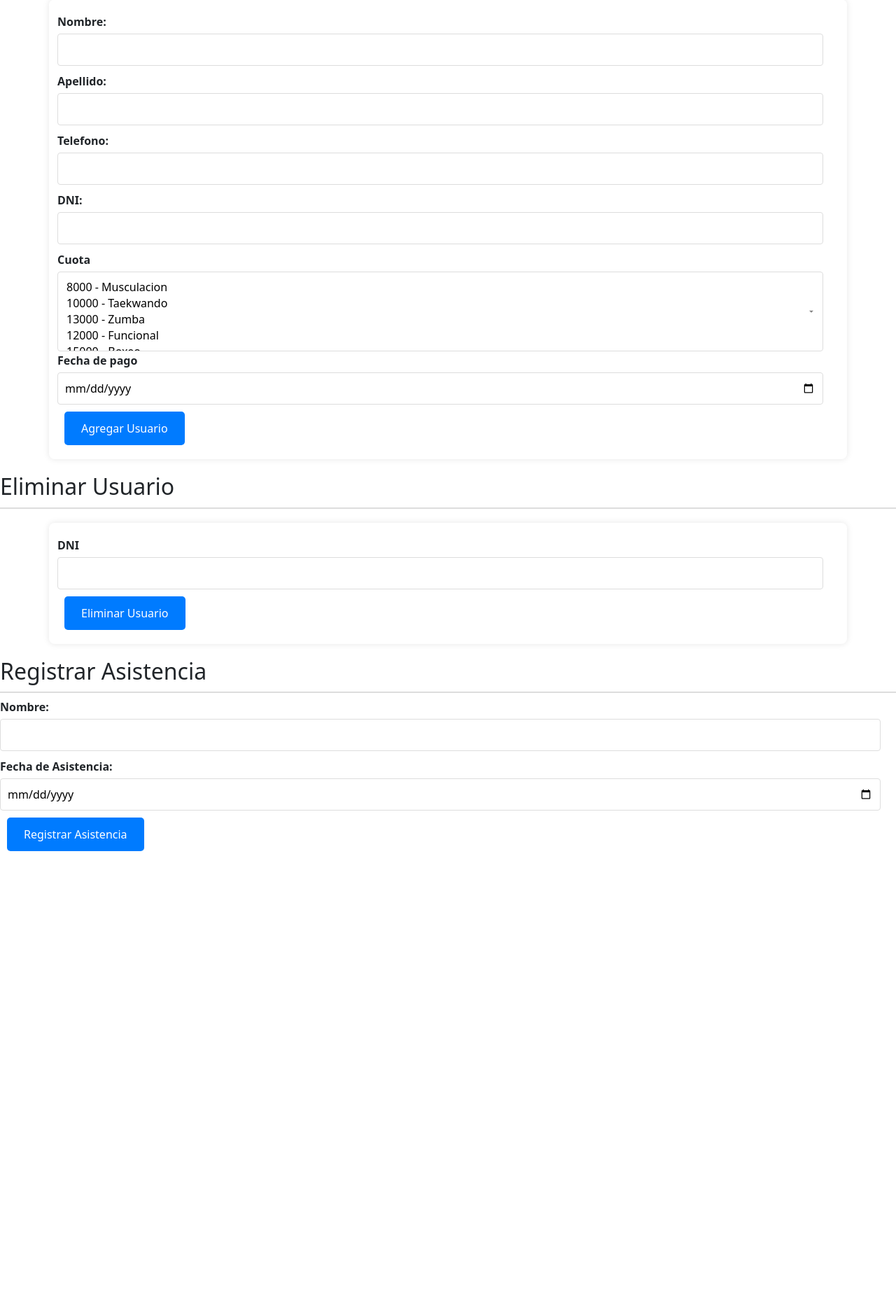
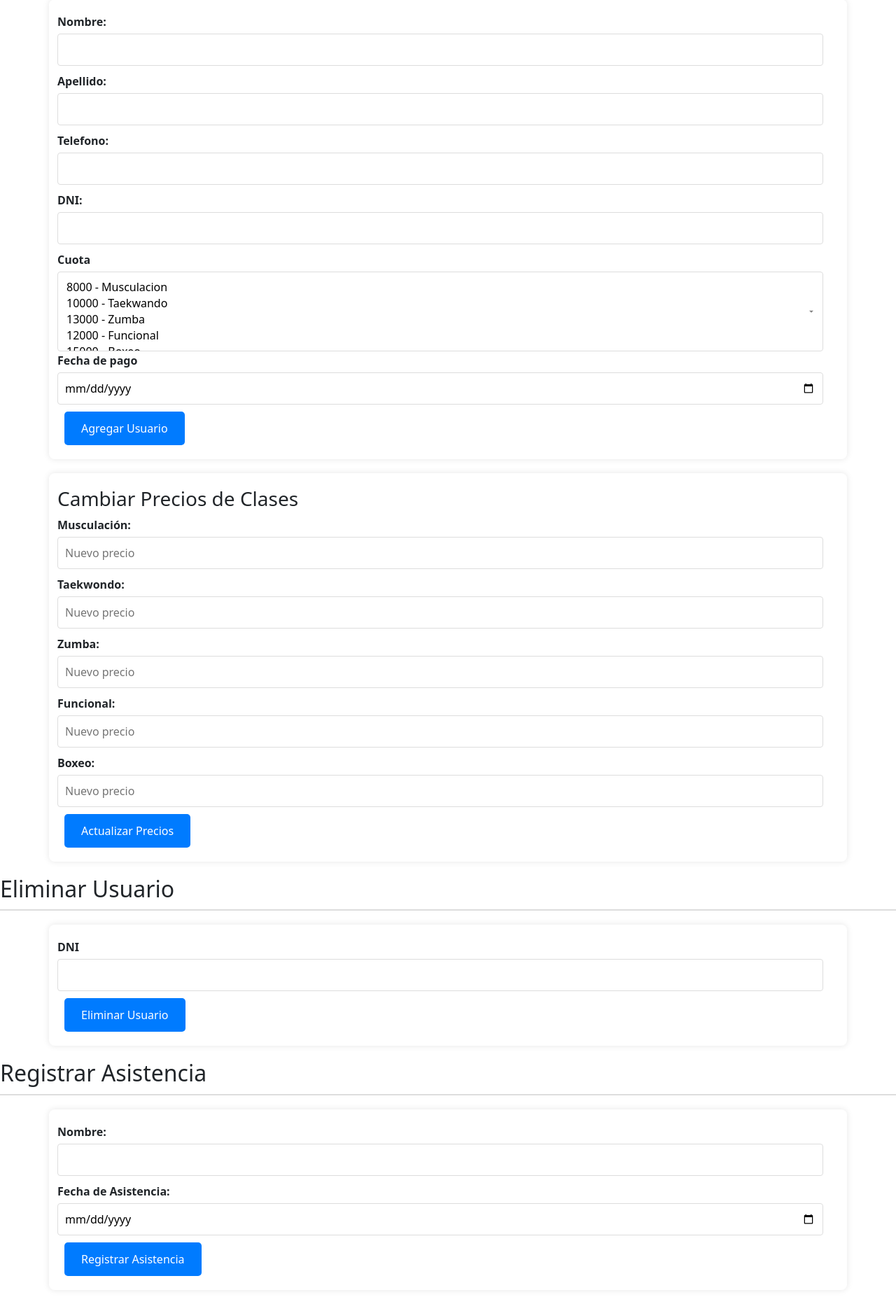
Before and after one commit to Facundo223/M-S, a PHP site: page /gestion.html in a window 1280 px wide. Shown: the part 175-2038 px from the top of the page at 70% size. Before the commit the page ends 1391 px from the top, so only its background shows below. Run offline with PHP 8.4, Linux system fonts and the light colour scheme.

Commit message:
Add files via upload

```diff
--- a/gestion.html
+++ b/gestion.html
@@ -9,6 +9,7 @@
     <title>Gestión de Usuarios</title>
 </head>
 <body>
+
     <h1>Gestión de Usuarios</h1>
     <a href="ver_registros.php" class=" boton"><button>Ver Registros</button></a>
     <h2>Registrar Cliente</h2>
@@ -42,6 +43,27 @@
     </div>
     </form>
 
+    <form action="actualizarprecios.php" method="post">
+        <div class="container">
+        <h3>Cambiar Precios de Clases</h3>
+        <label for="nuevoPrecioMusculacion">Musculación:</label>
+        <input type="number" id="nuevoPrecioMusculacion" name="nuevoPrecioMusculacion" placeholder="Nuevo precio">
+        <br>
+        <label for="nuevoPrecioTaekwondo">Taekwondo:</label>
+        <input type="number" id="nuevoPrecioTaekwondo" name="nuevoPrecioTaekwondo" placeholder="Nuevo precio">
+        <br>
+        <label for="nuevoPrecioZumba">Zumba:</label>
+        <input type="number" id="nuevoPrecioZumba" name="nuevoPrecioZumba" placeholder="Nuevo precio">
+        <br>
+        <label for="nuevoPrecioFuncional">Funcional:</label>
+        <input type="number" id="nuevoPrecioFuncional" name="nuevoPrecioFuncional" placeholder="Nuevo precio">
+        <br>
+        <label for="nuevoPrecioBoxeo">Boxeo:</label>
+        <input type="number" id="nuevoPrecioBoxeo" name="nuevoPrecioBoxeo" placeholder="Nuevo precio">
+        <br>
+        <input type="submit" value="Actualizar Precios">
+        </div>
+    </form>
 
     <h2>Eliminar Usuario</h2>
     <form action="baja.php" method="post">
@@ -55,6 +77,7 @@
 
     <h2>Registrar Asistencia</h2>
     <form action="registrar_asistencia.php" method="post">
+    <div class="container">
     <label for="Nombre_asistencia">Nombre:</label>
     <input type="text" id="Nombre_asistencia" name="Nombre" required>
     <br>
@@ -62,29 +85,21 @@
     <input type="date" id="FecheAsistencia" name="FechaAsistencia" required>
     <br>
     <input type="submit" value="Registrar Asistencia">
+    </div>
     </form>
-
-
-    <!-- <h2>Modificar Cliente</h2>
-    <form action="modificar1.php" method="post">
-        <div class="container">
-            <label for="DNI">DNI</label>
-            <input type="number" name="DNI" required>
-            <br>
-        <input type="submit" name="modificar" value="modificar">
-        </div>
-    </form>  -->
 
         <script src="java/bootstrap.bundle.min.js"></script>
         <script>
-            function validateForm() {
-                const dniField = document.querySelector('input[name="DNI"]');
+
+        function validateForm() {
+            const dniField = document.querySelector('input[name="DNI"]');
                 if (dniField.value.length > 8) {
                     alert("El DNI debe tener un máximo de 8 dígitos. Se recortará a 8 dígitos.");
                     dniField.value = dniField.value.substring(0, 8);
                 }
                 return true;
             }
-            </script>
+
+</script>
 </body>
 </html>
```
Also changed, not shown: actualizarprecios.php (added, +38 -0 lines), gimnasio.sql (+26 -3 lines), styles1.css (line endings or trailing spaces).
